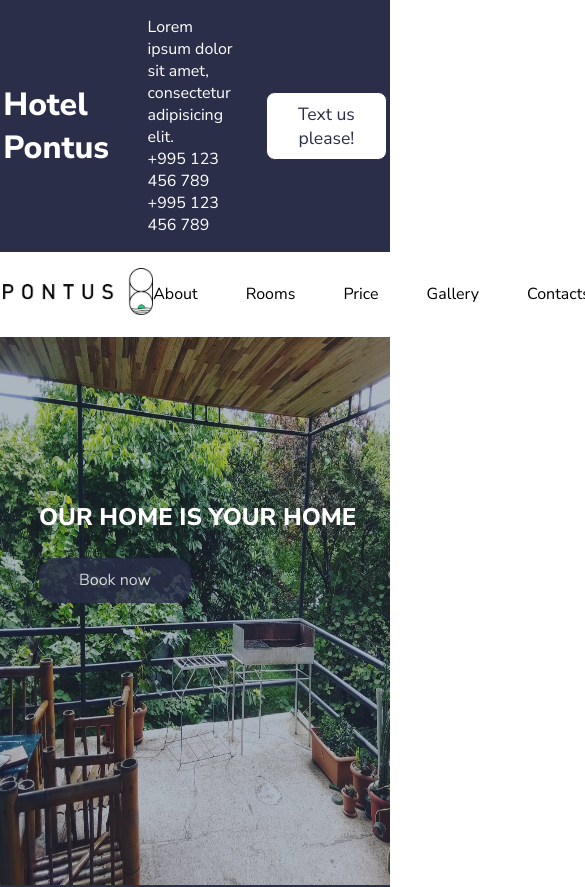
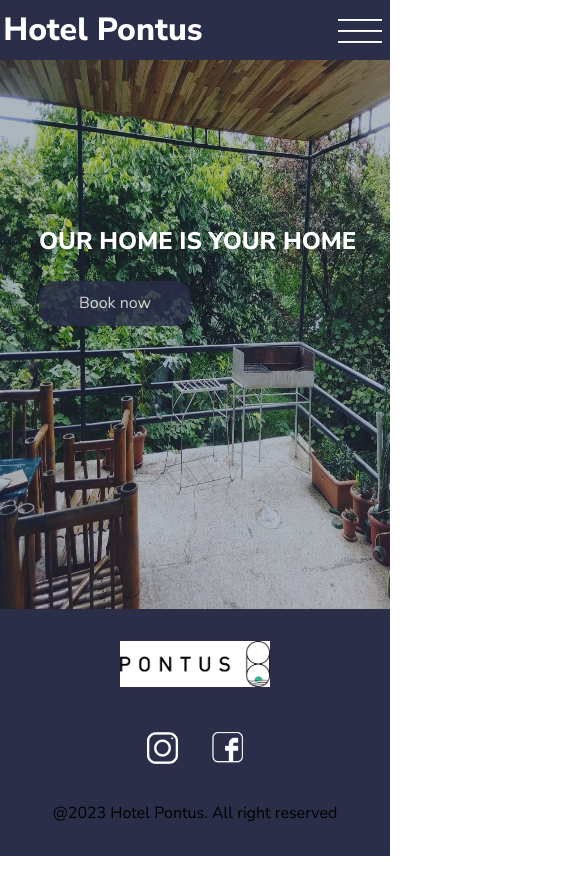
Before and after one commit to kiselevMaksim1223/frontend-pontus, a React (Create React App) app: page /gallery in a window 390 px wide. Shown: the top 887 px of the page, 585 px wide, since content can reach past the window. After the commit the page ends 856 px from the top, so only its background shows below. Built offline with nearby package versions, Linux system fonts and the light colour scheme; no server answers.

Commit message:
made adaptive header, and contact page also have made adaptive

```diff
--- a/src/components/Header/Header.tsx
+++ b/src/components/Header/Header.tsx
@@ -1,62 +1,17 @@
-import React, {FC, useEffect} from 'react';
+import React, {FC, useEffect, useState} from 'react';
 import {HeaderDesktop} from "./HeaderDesktop/HeaderDesktop";
 import {HeaderMobile} from "./HeaderMobile/HeaderMobile";
 
-type stateType = {
-    ui:{
-        width: number | null
-    }
-}
-//
-// type breakPointsType = {
-//     mobile:number
-// }
-//
-// const breakPoints:breakPointsType = {
-//     mobile: 600
-// }
-//
-// export const state:stateType = {
-//     ui:{
-//         width:null
-//     }
-// }
-//
-// const handleSubscribe = () => {
-//     state.ui.width = window.innerWidth
-//     console.log(window.innerWidth)
-// }
-//
-// export const onSubscribe = () => {
-//     window.addEventListener('resize', handleSubscribe)
-//
-// }
-//
-// export const offSubscribe = () => {
-//     window.removeEventListener('resize', handleSubscribe)
-// }
-//
-// export const getIsMobile = (state: stateType) => {
-//     if (state.ui.width && state.ui.width <= breakPoints.mobile) {
-//         return true
-//     }
-//     return false
-// }
-// useEffect(() => {
-//     onSubscribe()
-//
-//     return () => {
-//         offSubscribe()
-//     }
-// }, [])
-type HeaderPropsType = {
-    state:stateType
-}
+export const Header:FC<any> = () => {
+    const windowInnerWidth = 750
+    const [isMobile, setIsMobile] = useState<boolean>(false)
 
-export const Header:FC<any> = () => {
-
-    const isMobile = false
-
+    useEffect(() => {
+        console.log(window.innerWidth)
+            if(window.innerWidth < windowInnerWidth) {
+                setIsMobile(true)
+            } else setIsMobile(false)
+    }, [])
     return (
         <>
             {isMobile ? <HeaderMobile/> : <HeaderDesktop/>}
--- a/src/components/MainSection/Contacts/Contacts.tsx
+++ b/src/components/MainSection/Contacts/Contacts.tsx
@@ -11,7 +11,7 @@ export const Contacts = () => {
         <StyledContainer>
             <StyledWrapper>
                 <StyledTitle as={"h2"} color={"#2A2E49"} margin={"1em 0"}>Contact information</StyledTitle>
-                <GridWrapper gridTemplateColumn={"33% 1fr"} gap={"2em"}>
+                <GridWrapper gridTemplate={"33% 1fr"} gap={"2em"}>
                     <ContactsBlock/>
                     <GoogleMapBlock/>
                 </GridWrapper>
--- a/src/components/MainSection/Rooms/Carousel/Carousel.tsx
+++ b/src/components/MainSection/Rooms/Carousel/Carousel.tsx
@@ -16,9 +16,8 @@ export const Carousel: FC<carouselType> = ({children}) => {
     const ref = useRef<HTMLDivElement | null>(null)
 
 
-    //make a list of photos in future
+    //make a list of photos
     useEffect(() => {
-        debugger
         setPages(Children.map(children, child => child))
         console.log()
     }, [children])
--- a/src/styled-components/MainBlock/Contacts/GridWrapper.ts
+++ b/src/styled-components/MainBlock/Contacts/GridWrapper.ts
@@ -1,13 +1,20 @@
 import styled from "styled-components";
 
 type GridWrapperType = {
-    gridTemplateColumn?: string
+    gridTemplate?: string
     gap?: string
 }
 
 export const GridWrapper = styled.div<GridWrapperType>`
   display: grid;
-  grid-template-columns: ${props => props.gridTemplateColumn};
+  grid-template-columns: ${props => props.gridTemplate};
   gap: ${props => props.gap};
   padding: 0 0 1em 0;
+
+  @media(max-width: 750px){
+    grid-template-columns: none;
+    grid-template-rows: ${props => props.gridTemplate};
+    gap: ${props => props.gap};
+    padding: 1em 0.2em;
+  }
 `
```
Also changed, not shown: src/components/MainSection/Rooms/Rooms.tsx (+1 -6 lines).
